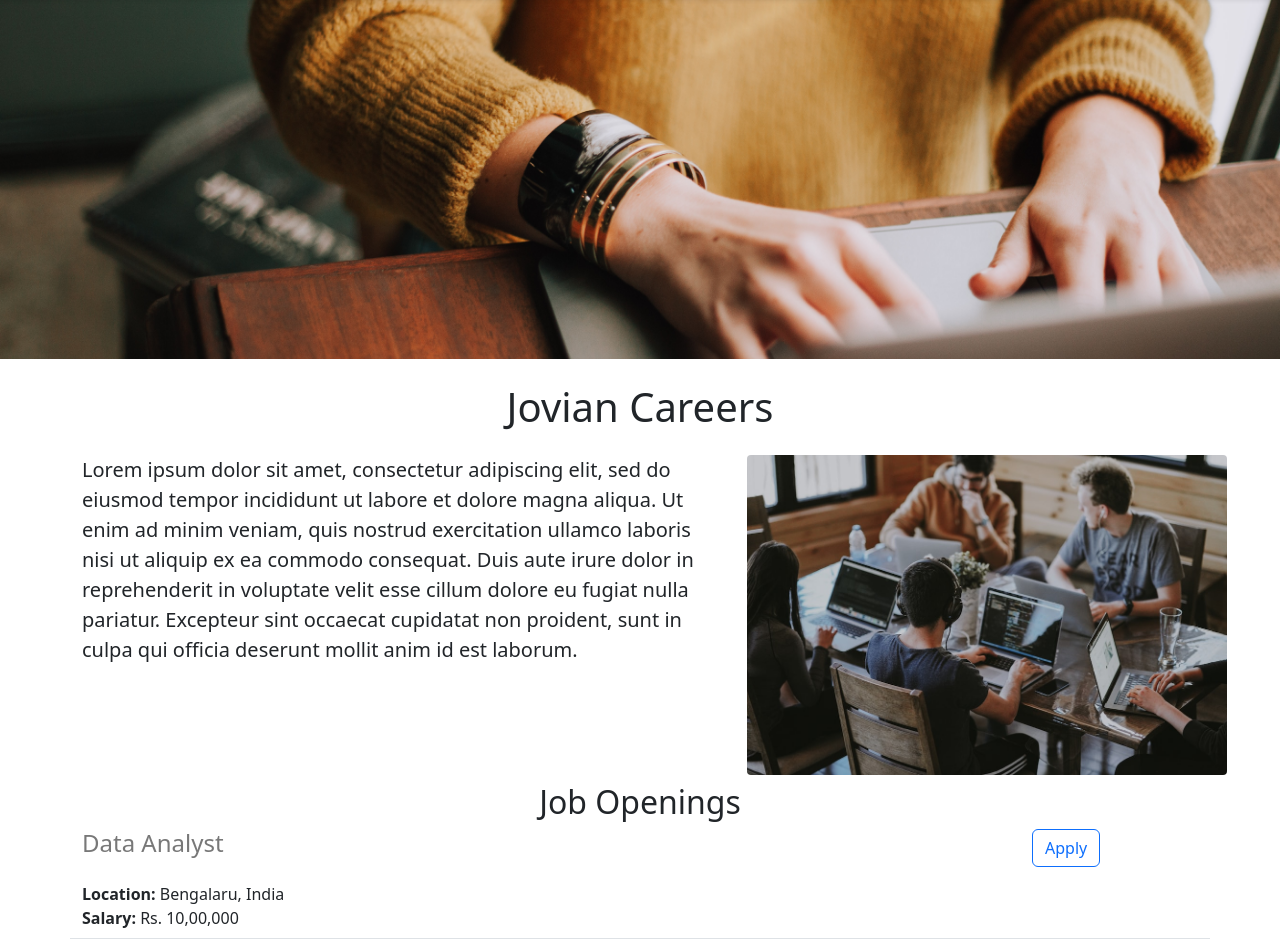
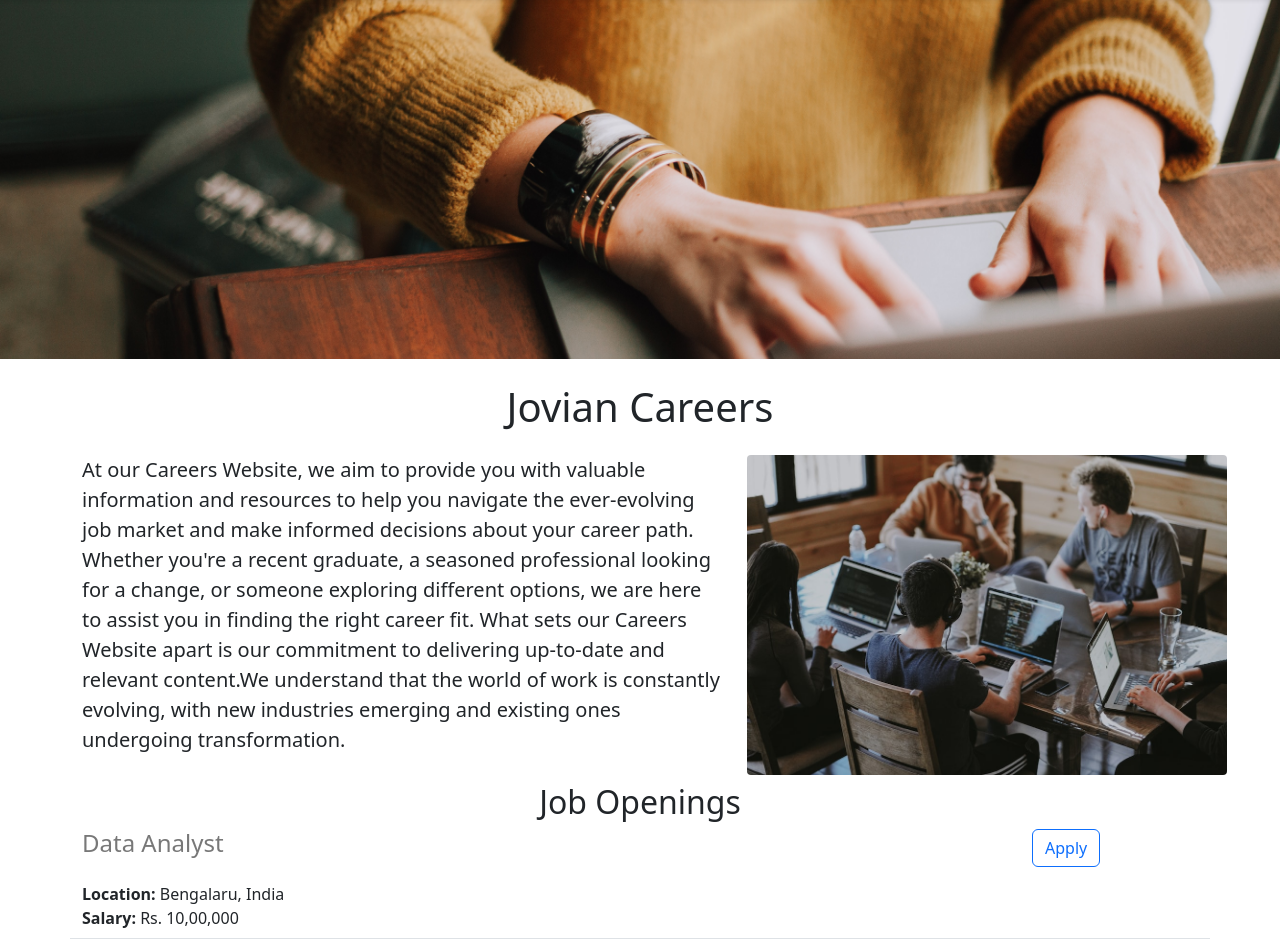
Before and after one commit to kankshi19/jovian-careers-website-v2, a Flask app: page / in a window 1280 px wide. Shown: the part 57-1008 px from the top of the page. Run offline with Flask 3, Linux system fonts and the light colour scheme.

Commit message:
made some changes

```diff
--- a/templates/home.html
+++ b/templates/home.html
@@ -23,7 +23,9 @@
     <div class="row" style="margin-bottom:16px;">
       <div class="col-md-7">
     <p class="lead">
-      Lorem ipsum dolor sit amet, consectetur adipiscing elit, sed do eiusmod tempor incididunt ut labore et dolore magna aliqua. Ut enim ad minim veniam, quis nostrud exercitation ullamco laboris nisi ut aliquip ex ea commodo consequat. Duis aute irure dolor in reprehenderit in voluptate velit esse cillum dolore eu fugiat nulla pariatur. Excepteur sint occaecat cupidatat non proident, sunt in culpa qui officia deserunt mollit anim id est laborum.
+     At our Careers Website, we aim to provide you with valuable information and resources to help you navigate the ever-evolving job market and make informed decisions about your career path. Whether you're a recent graduate, a seasoned professional looking for a change, or someone exploring different options, we are here to assist you in finding the right career fit.
+
+What sets our Careers Website apart is our commitment to delivering up-to-date and relevant content.We understand that the world of work is constantly evolving, with new industries emerging and existing ones undergoing transformation.
     </p>
         </div>
         <div class =" d-none d-md-block col-md-5">
```
